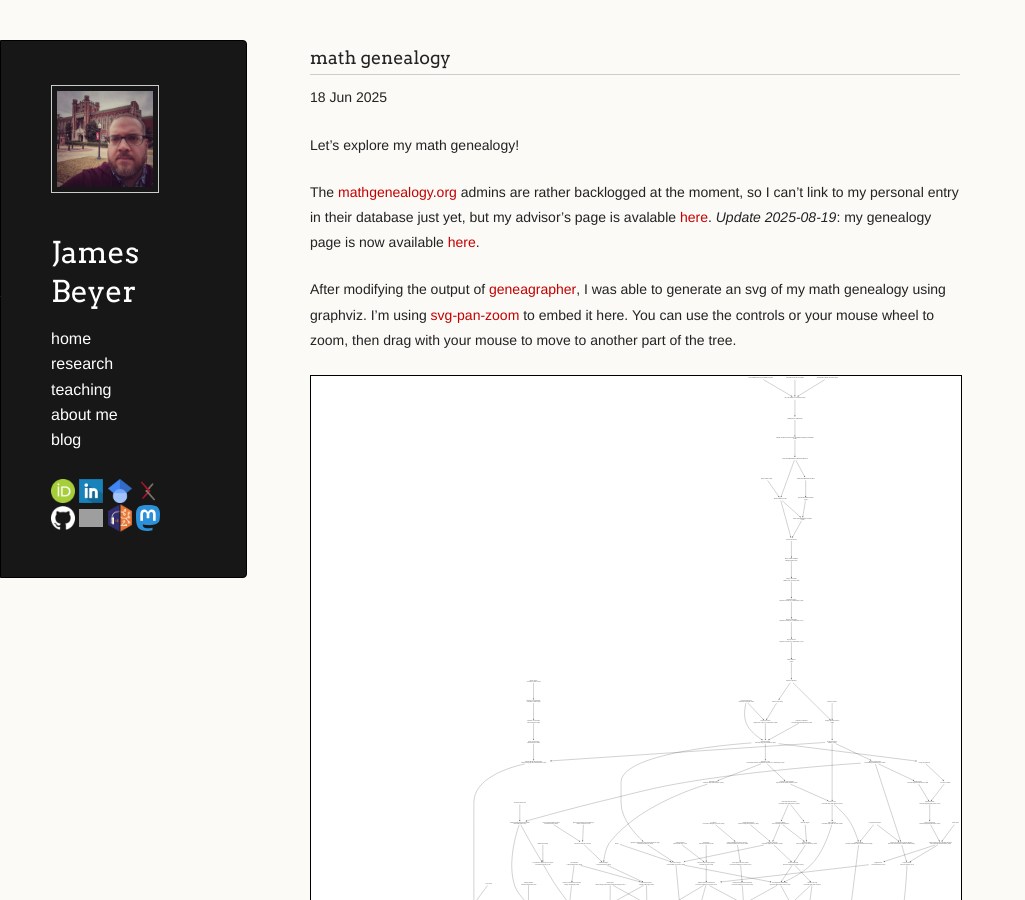
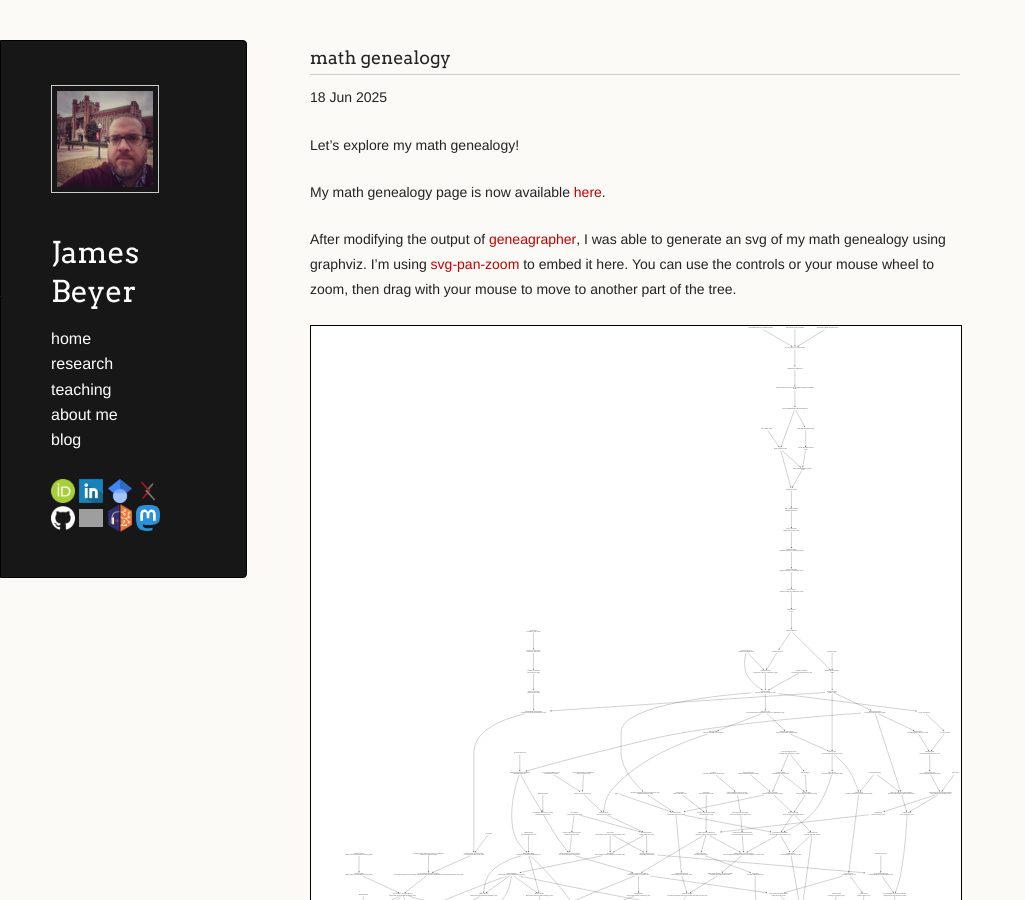
Before and after one commit to jebeyer/jebeyer.github.io, a Jekyll site: the page built from _posts/2025-06-18-math-genealogy.md, in a window 1280 px wide and 900 px high. Shown: the whole window, without its empty margins (0-1025 px from the left). Built offline with Jekyll 4.4.1, drawn with Linux system fonts in a browser that asks for light colours; nearby versions of some CDN libraries; a script that is not in the unit is left out; grey boxes are pictures that could not be loaded.

Commit message:
Update 2025-06-18-math-genealogy.md

```diff
--- a/_posts/2025-06-18-math-genealogy.md
+++ b/_posts/2025-06-18-math-genealogy.md
@@ -8,7 +8,7 @@ mathjax: false
 Let's explore my math genealogy!
 <!--more-->
 
-The [mathgenealogy.org](https://mathgenealogy.org/) admins are rather backlogged at the moment, so I can't link to my personal entry in their database just yet, but my advisor's page is avalable [here](https://www.mathgenealogy.org/id.php?id=173648). *Update 2025-08-19*: my genealogy page is now available [here](https://www.mathgenealogy.org/id.php?id=338931).
+My math genealogy page is now available [here](https://www.mathgenealogy.org/id.php?id=338931).
 
 After modifying the output of [geneagrapher](https://github.com/davidalber/geneagrapher), I was able to generate an svg of my math genealogy using graphviz. I'm using [svg-pan-zoom](https://github.com/bumbu/svg-pan-zoom) to embed it here. You can use the controls or your mouse wheel to zoom, then drag with your mouse to move to another part of the tree.
 
```
